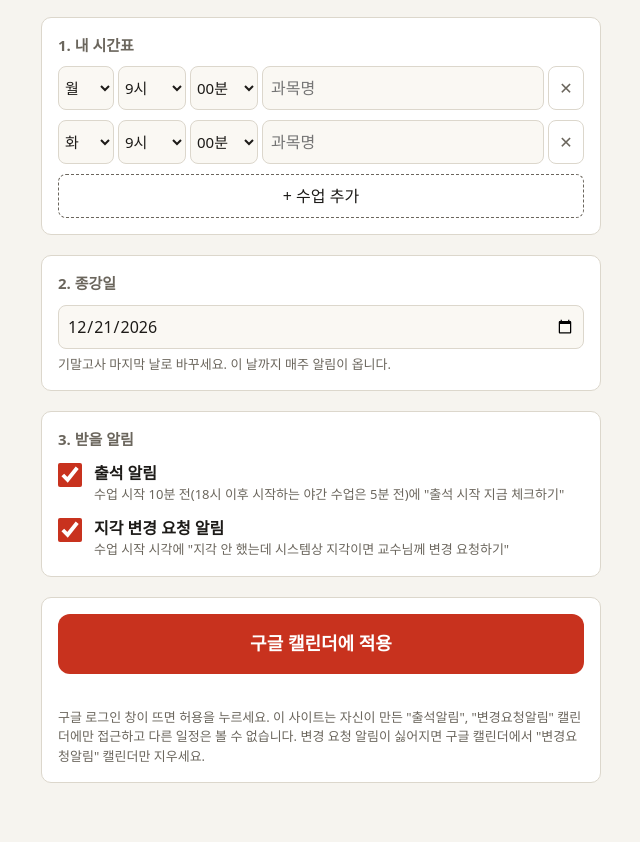
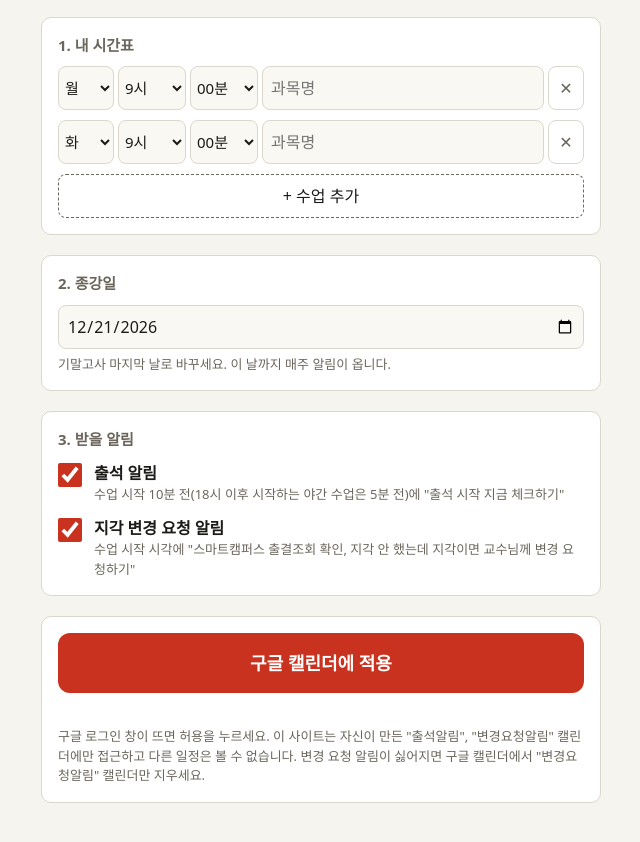
Before and after one commit to yh415920-oss/attendance-alert, a plain HTML site: page index.html in a window 1280 px wide. Shown: the part 86-928 px from the top of the page, without its empty margins (319-959 px from the left). Drawn offline with Linux system fonts and the light colour scheme.

Commit message:
변경 요청 알림에 스마트캠퍼스 출결조회 확인 문구 추가

```diff
--- a/index.html
+++ b/index.html
@@ -61,7 +61,7 @@ button{font:inherit;cursor:pointer}
     <h2>3. 받을 알림</h2>
     <div class="list">
       <label class="chk"><input type="checkbox" id="kA" checked><span><b>출석 알림</b><small>수업 시작 10분 전(18시 이후 시작하는 야간 수업은 5분 전)에 "출석 시작 지금 체크하기"</small></span></label>
-      <label class="chk"><input type="checkbox" id="kB" checked><span><b>지각 변경 요청 알림</b><small>수업 시작 시각에 "지각 안 했는데 시스템상 지각이면 교수님께 변경 요청하기"</small></span></label>
+      <label class="chk"><input type="checkbox" id="kB" checked><span><b>지각 변경 요청 알림</b><small>수업 시작 시각에 "스마트캠퍼스 출결조회 확인, 지각 안 했는데 지각이면 교수님께 변경 요청하기"</small></span></label>
     </div>
   </section>
 
@@ -79,7 +79,7 @@ button{font:inherit;cursor:pointer}
   // ▲▲▲
   var SCOPE="https://www.googleapis.com/auth/calendar.app.created", TZ="Asia/Seoul";
   var DAYS=["월","화","수","목","금","토"], JS_DAY={"월":1,"화":2,"수":3,"목":4,"금":5,"토":6};
-  var KIND={A:{off:-10,line:"출석 시작 지금 체크하기",cal:"출석알림"},B:{off:0,line:"지각 안 했는데 시스템상 지각이면 교수님께 변경 요청하기",cal:"변경요청알림"}};
+  var KIND={A:{off:-10,line:"출석 시작 지금 체크하기",cal:"출석알림"},B:{off:0,line:"스마트캠퍼스 출결조회 확인, 지각 안 했는데 지각이면 교수님께 변경 요청하기",cal:"변경요청알림"}};
   var NIGHT_FROM=18, NIGHT_OFF=-5; // 학교 기준: 주간은 10분 전, 야간은 5분 전부터 출석 체크
   var pad=function(n){return (n<10?"0":"")+n};
 
```
